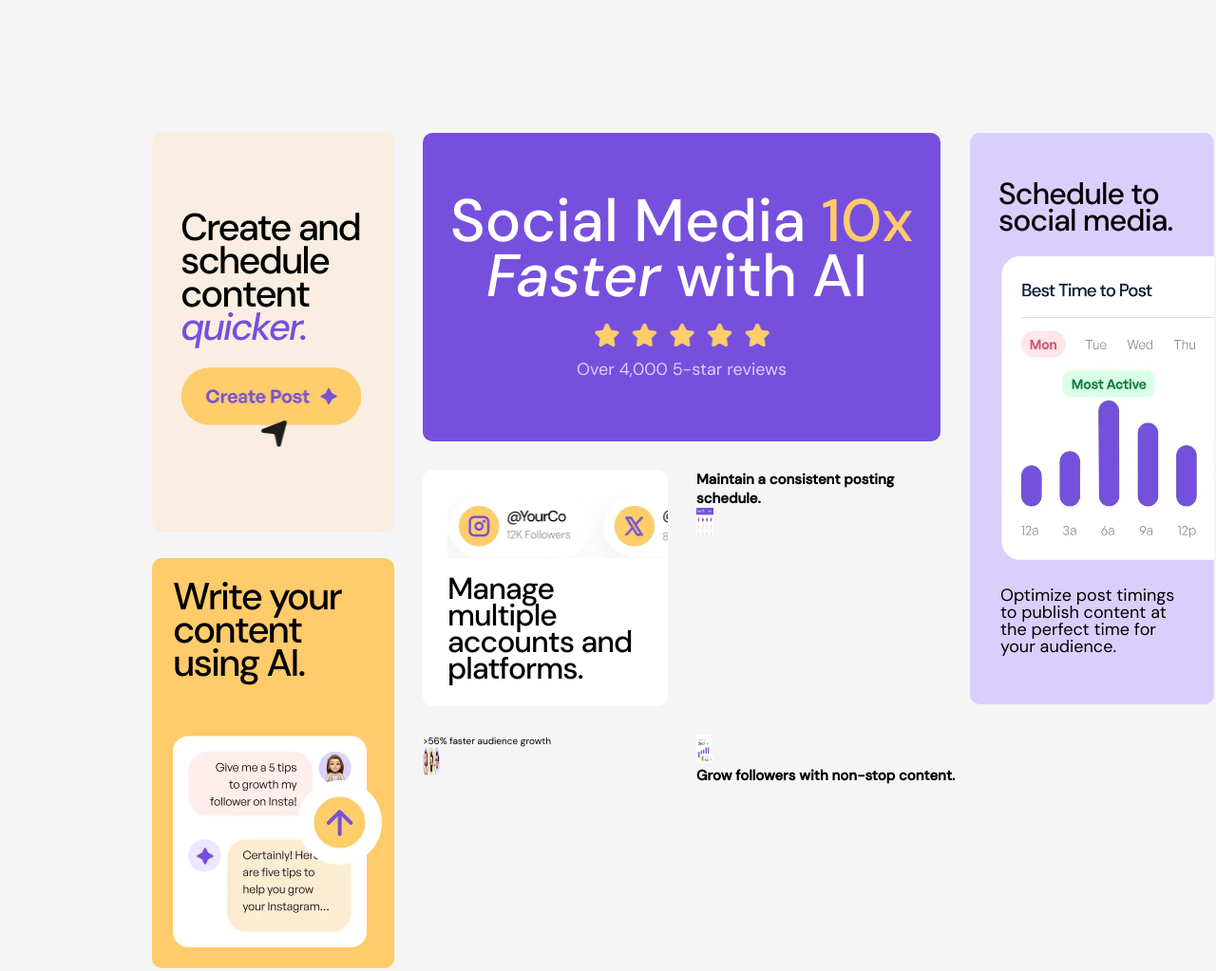
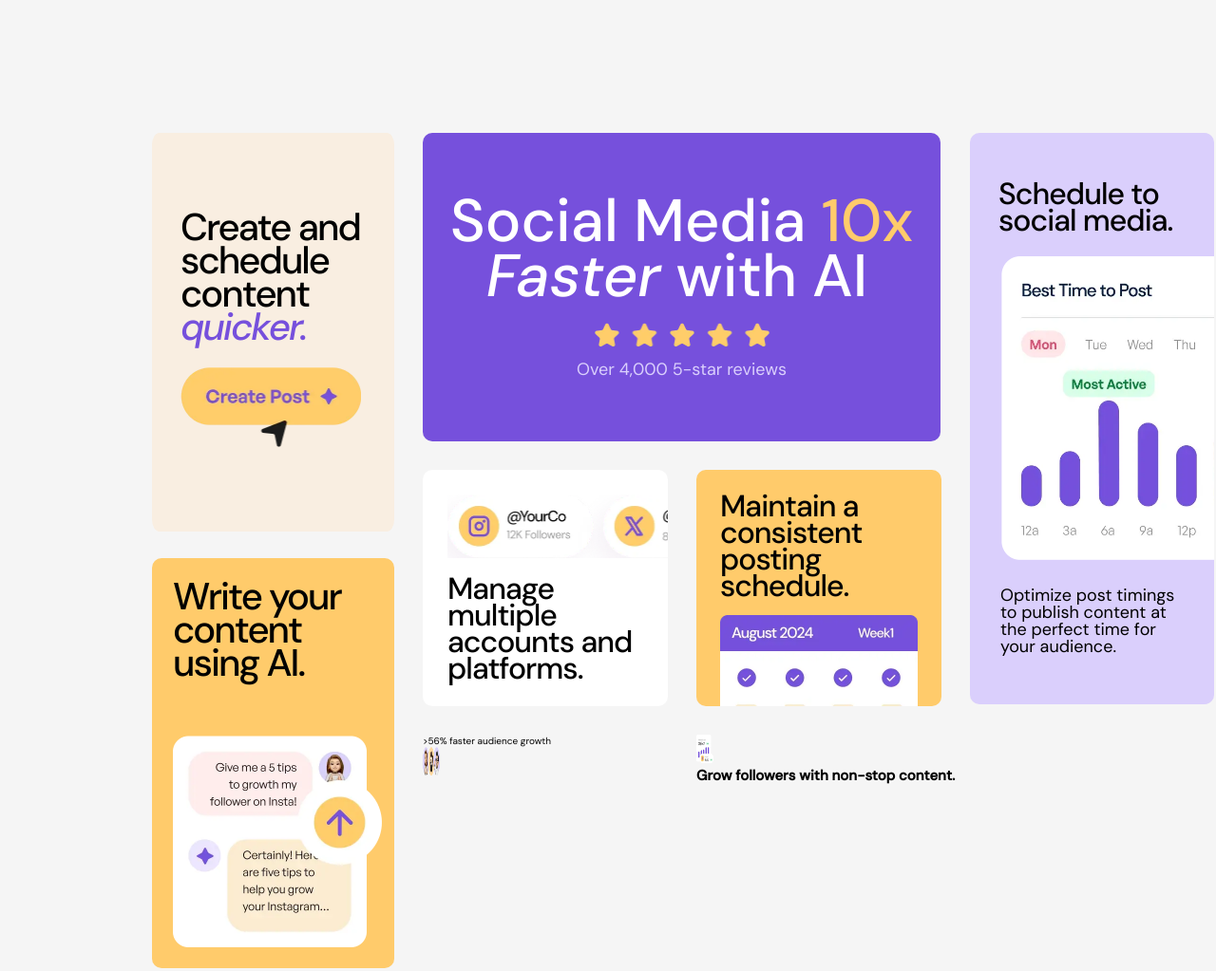
Before and after one commit to Gustavo1999Henrique/advertisement-lading-page, a plain HTML site: page index.html in a window 1280 px wide. Shown: the top 1023 px of the page at 95% size. Drawn offline with Linux system fonts and the light colour scheme.

Commit message:
Sixth Painel's Part

```diff
--- a/index.html
+++ b/index.html
@@ -51,7 +51,6 @@
             </div>
             <div class="consistent-posting-schedule">
                 <h2>Maintain a consistent posting schedule.</h2>
-                <img src="src/images/illustration-consistent-schedule.webp" alt="illustration-consistent-schedule">
             </div>
             <div class="audience-growth">
                 <p>>56% <span>faster audience growth</span></p>
--- a/src/styles.css
+++ b/src/styles.css
@@ -202,16 +202,18 @@ html{
     background-size: 315px 67px;
 }
 
-.improved-managing h2, .schedule-social-media h2{
+.improved-managing h2, .schedule-social-media h2, .consistent-posting-schedule h2{
     font-size: 3.2rem;
     font-weight: 500;
     line-height: 28px;
     letter-spacing: -1px;
 }
 
-.consistent-posting-schedule img{
-    width: 18px;
-    height: 30px;
+.consistent-posting-schedule{
+    background: var(--quaternary-light-2) url('images/illustration-consistent-schedule.webp') no-repeat 25px 153px;
+    background-size: 208px;
+    padding: 24px 25px;
+    border-radius: 10px;
 }
 
 .audience-growth img{
```
